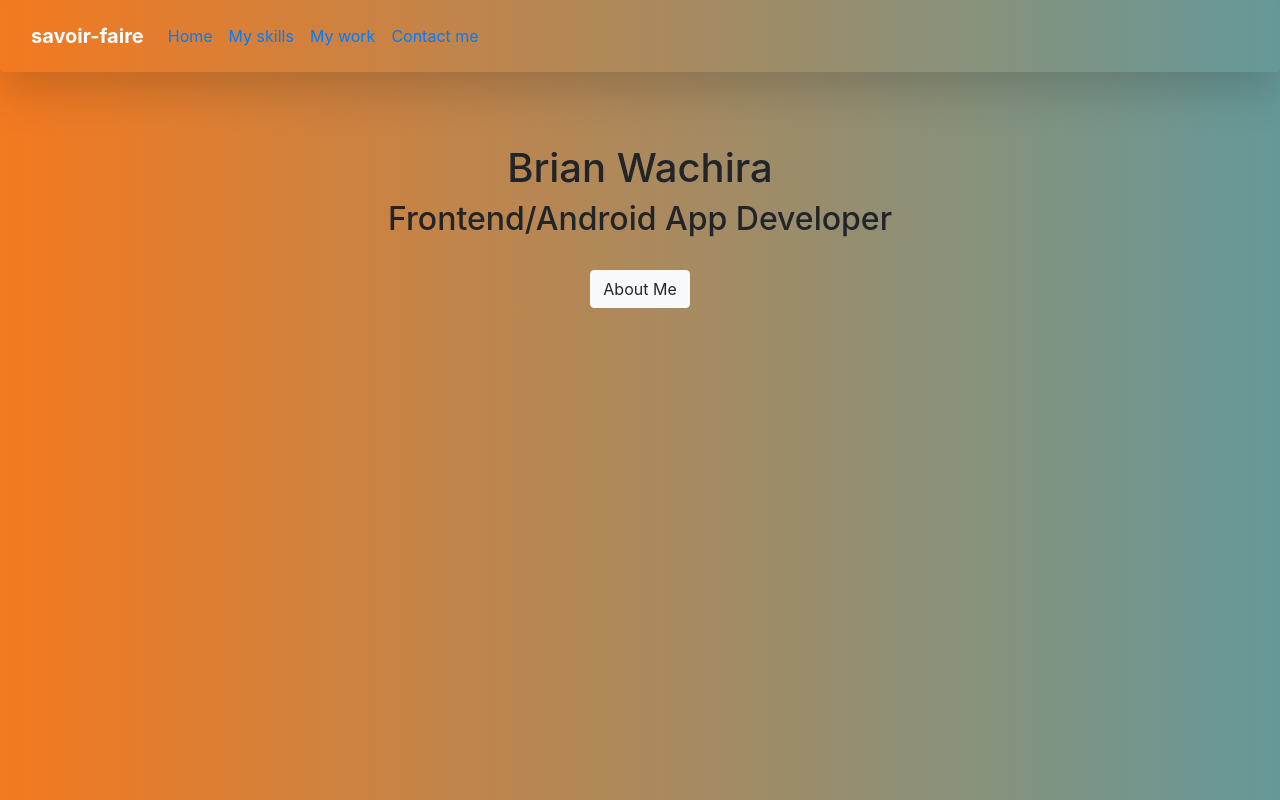
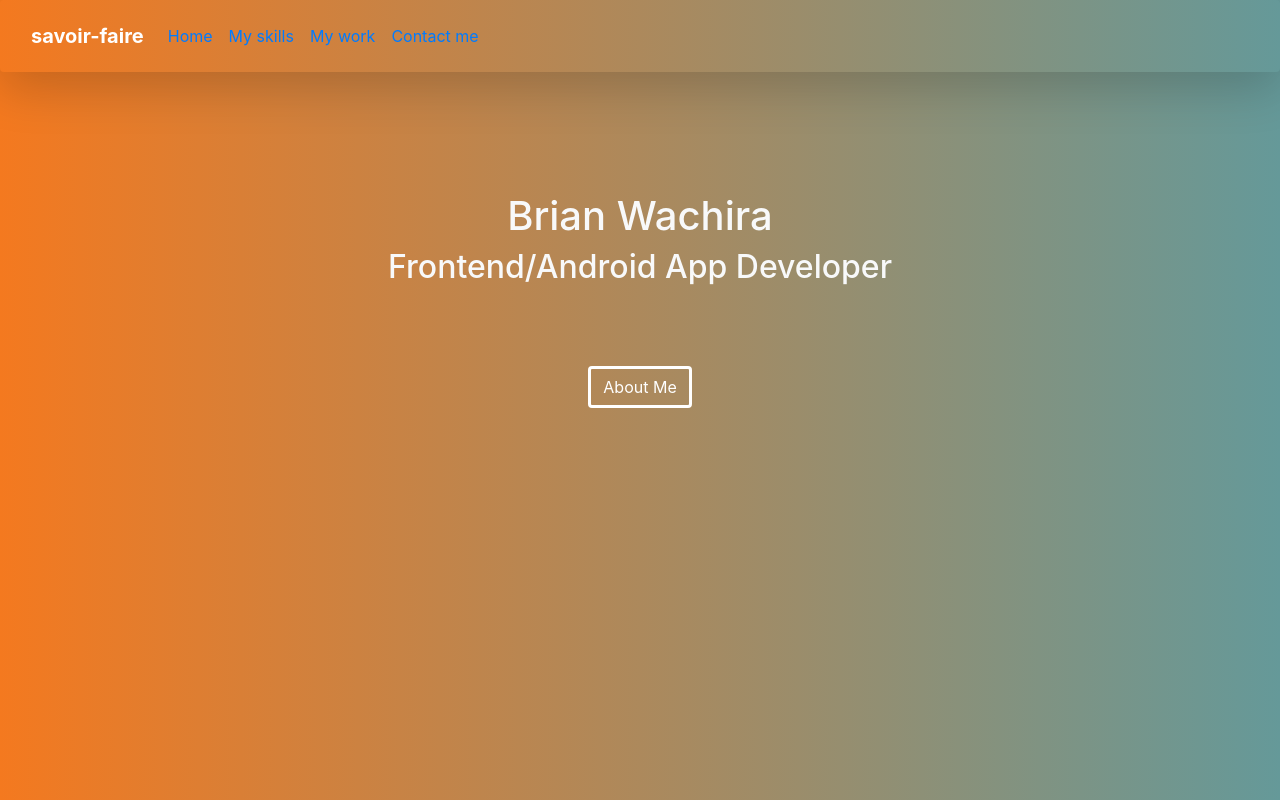
Before and after one commit to brianwachira/savoir-faire, a Vue app: page / in a window 1280 px wide. Built offline with nearby package versions, Linux system fonts and the light colour scheme; a web font is replaced by a local one.

Commit message:
set styling for button

```diff
--- a/src/components/shared/Home.vue
+++ b/src/components/shared/Home.vue
@@ -2,12 +2,28 @@
 <div class="content">
     <div class="container-fluid">
         <div class="row">
-            <div class="col text-center mt-4">
-                <h1>Brian Wachira</h1>
-                <h2>Frontend/Android App Developer</h2>
-                <router-link class="btn btn-light mt-4" to="/about" tag="button">About Me</router-link>
+
+            <div class="col text-center mt-5 ">
+                <h1 class="text-light">Brian Wachira</h1>
+                <h2 class="text-light">Frontend/Android App Developer</h2>
+                <router-link class="btn btn-inherit mt-5" to="/about" tag="button">About Me</router-link>
             </div>
         </div>
     </div>
 </div>
 </template>
+<style scoped>
+.btn-inherit{
+ background-color: inherit;
+ color: white;
+ opacity: 9;
+ border: 3px solid rgb(255, 255, 255)
+}
+.btn-inherit:hover{
+    background-color: white;
+    color: #659999;
+}
+.mt-5{
+    margin-top: 4.5rem!important;
+}
+</style>
```
